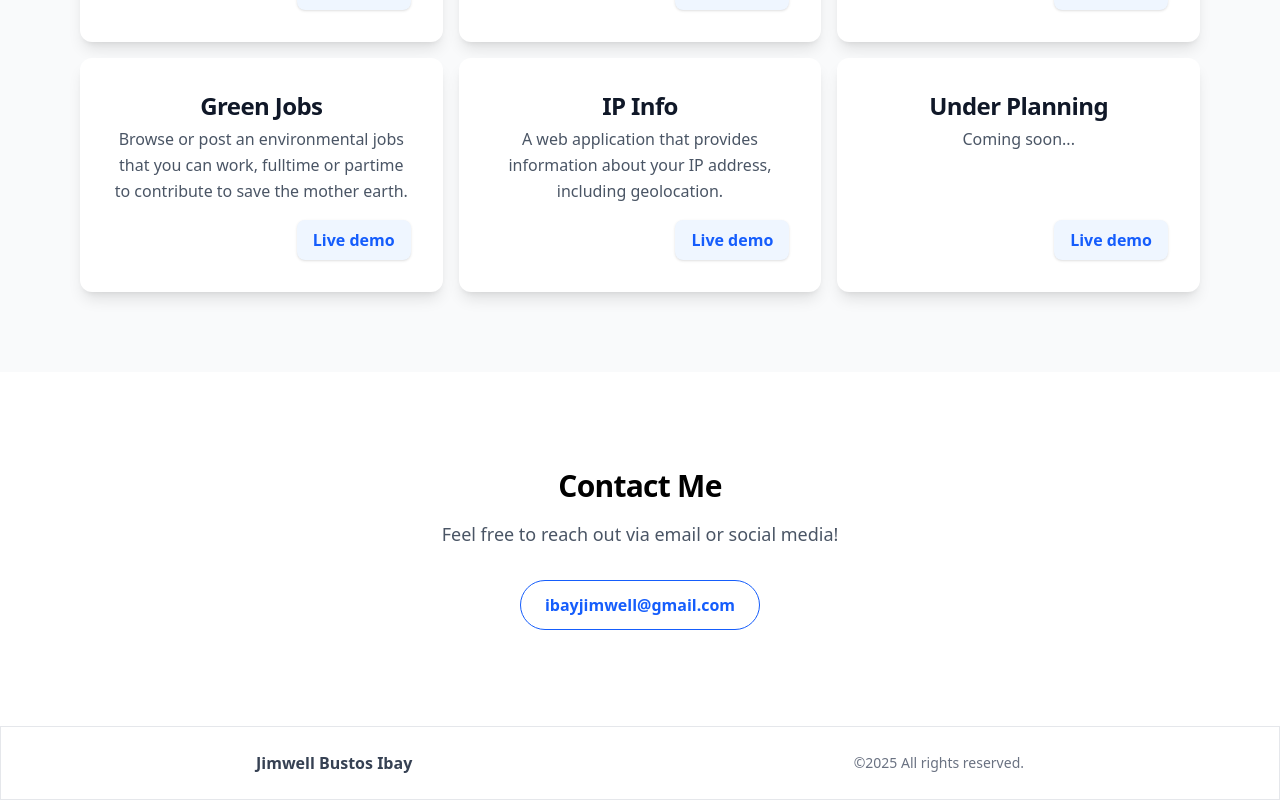
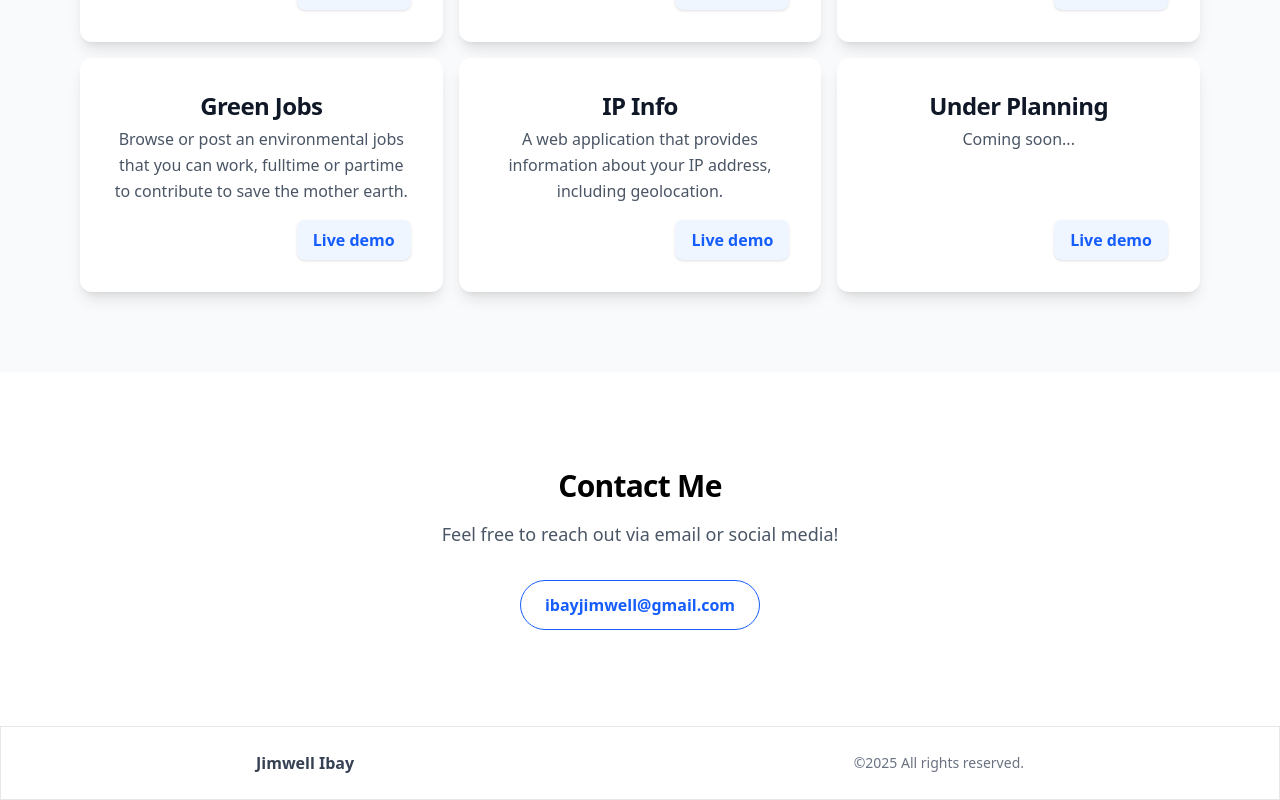
Before and after one commit to ibayjimwell/ibayjimwell, a Vue app: page / in a window 1280 px wide. Shown: the part 3073-3873 px from the top of the page. Built offline with nearby package versions, Linux system fonts and the light colour scheme.

Commit message:
Update Footer.vue

```diff
--- a/src/components/Footer.vue
+++ b/src/components/Footer.vue
@@ -20,7 +20,7 @@
             @click.prevent="scrollToSection('profile')"
             class="font-semibold text-gray-700"
             >
-                {{ data.fullname }}
+                {{ data.name }}
             </a>
             <span class="text-gray-500 text-sm">
                 &copy;{{ new Date().getFullYear() }} All rights reserved.
```
